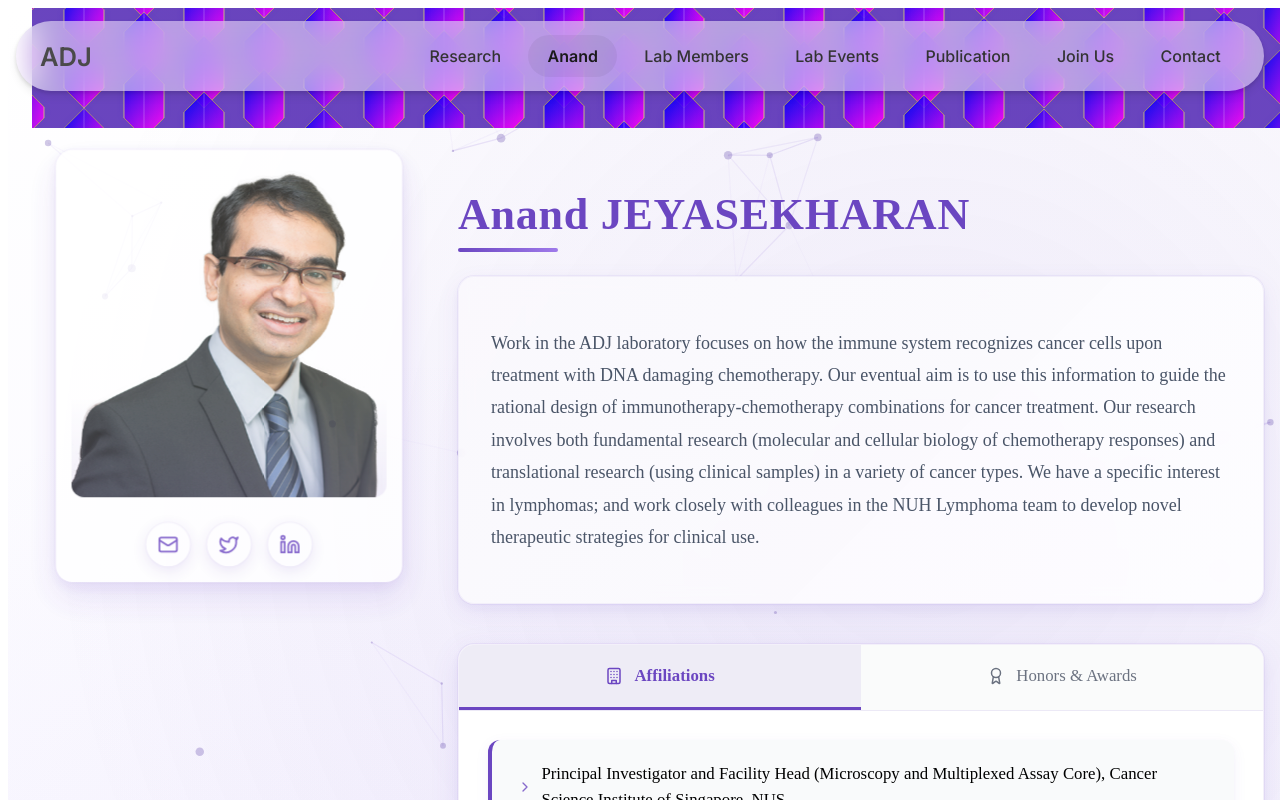
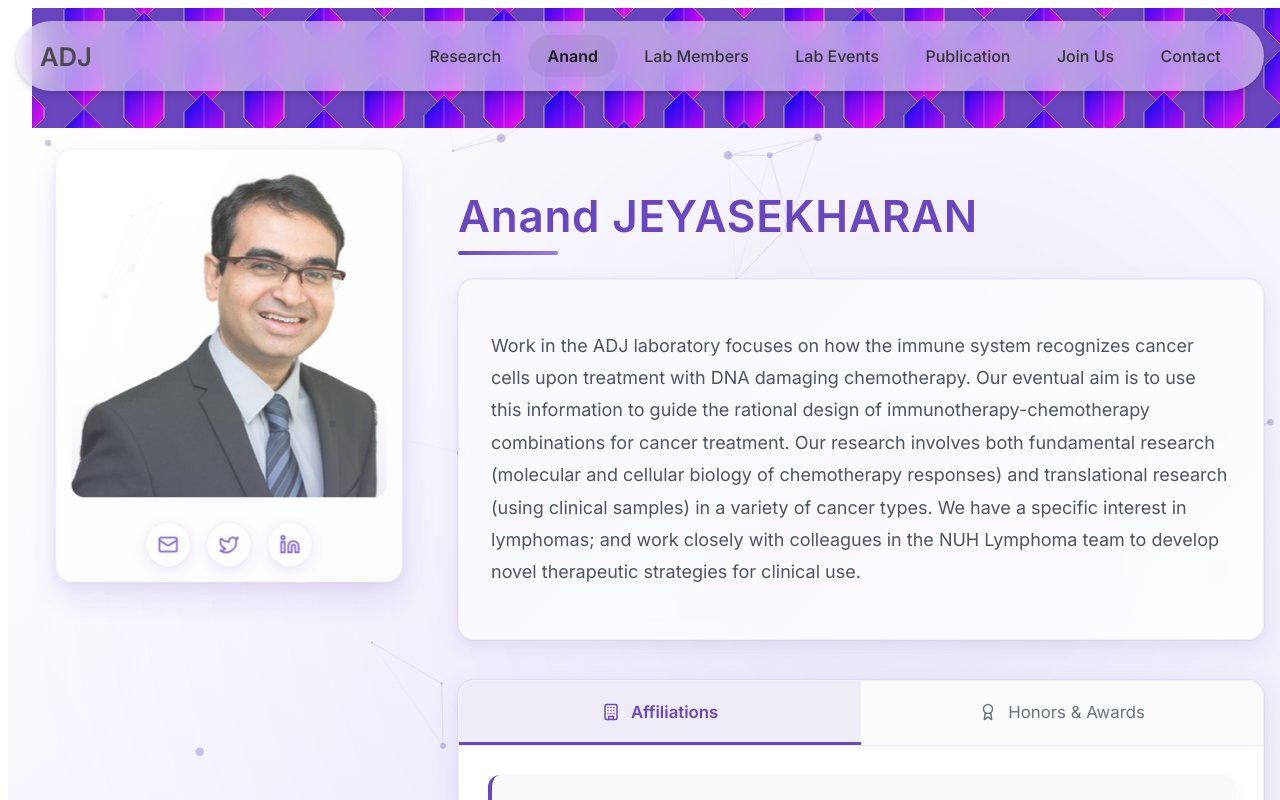
Before and after one commit to Kakarrxt/adj-lab-website, a Next.js app: page /anand in a window 1280 px wide. Shown: the top 800 px of the page. Built offline with nearby package versions, Linux system fonts and the light colour scheme.

Commit message:
fixed font

```diff
--- a/src/app/globals.css
+++ b/src/app/globals.css
@@ -1,9 +1,12 @@
+@import url('https://fonts.googleapis.com/css2?family=Inter:wght@400;500;600;700&display=swap');
+
 :root {
   --primary-color: Transparent;
   --secondary-color: #4f4f4f;
   --background-light: #f9f9f9;
   --text-color: #333;
   --transition-speed: 0.3s;
+  --font-family: 'Inter', sans-serif;
 }
 
 ::-webkit-scrollbar {
--- a/src/app/page.module.css
+++ b/src/app/page.module.css
@@ -3,9 +3,9 @@
   width: 100%;
   min-height: 100vh;
   background-color: white;
-  font-family: 'Inter', -apple-system, BlinkMacSystemFont, 'Segoe UI', Roboto, Oxygen, Ubuntu, Cantarell, 'Open Sans', 'Helvetica Neue', sans-serif;
   color: var(--text-color);
   line-height: 1.6;
+  font-family: 'Inter', sans-serif;
 }
 
 /* Hero Section - No changes needed */
--- a/src/pages/anand/Anand.module.css
+++ b/src/pages/anand/Anand.module.css
@@ -5,6 +5,7 @@
   position: relative;
   overflow: hidden;
   background: linear-gradient(180deg, #ffffff 0%, #f5f3ff 100%);
+  font-family: 'Inter', sans-serif;
 }
 
 .backgroundGradient {
--- a/src/pages/contact/contact.module.css
+++ b/src/pages/contact/contact.module.css
@@ -5,8 +5,8 @@
   margin: 0 auto;
   padding: 0 1.5rem;
   color: #333;
+  overflow-x: hidden;
   font-family: 'Inter', sans-serif;
-  overflow-x: hidden;
 }
 
 .sectionTop {
--- a/src/pages/footer/Footer.module.css
+++ b/src/pages/footer/Footer.module.css
@@ -7,6 +7,7 @@
   position: relative;
   overflow: hidden;
   margin-top: auto; /* Push footer to bottom */
+  font-family: 'Inter', sans-serif;
 }
 
 .footer::before {
--- a/src/pages/lab-events/lab-events.module.css
+++ b/src/pages/lab-events/lab-events.module.css
@@ -22,6 +22,7 @@
     display: flex;
     flex-direction: column;
     gap: 3rem;
+    font-family: 'Inter', sans-serif;
   }
 
   .header {
--- a/src/pages/navbar/Navbar.module.css
+++ b/src/pages/navbar/Navbar.module.css
@@ -13,6 +13,7 @@
   justify-content: center;
   align-items: center;
   perspective: 1000px;
+  font-family: 'Inter', sans-serif;
 }
 
 .navContent {
--- a/src/pages/publications/Publications.module.css
+++ b/src/pages/publications/Publications.module.css
@@ -5,6 +5,7 @@
   margin: 0 auto;
   padding: 0rem 1.5rem;
   overflow-x: hidden;
+  font-family: 'Inter', sans-serif;
 }
 
 .sectionTop {
--- a/src/pages/research/Research.module.css
+++ b/src/pages/research/Research.module.css
@@ -5,6 +5,7 @@
   margin: 0 auto;
   padding: 0rem 1.5rem;
   overflow-x: hidden;
+  font-family: 'Inter', sans-serif;
 }
 
 .sectionTop {
```
Also changed, not shown: styles/globals.css (added).
